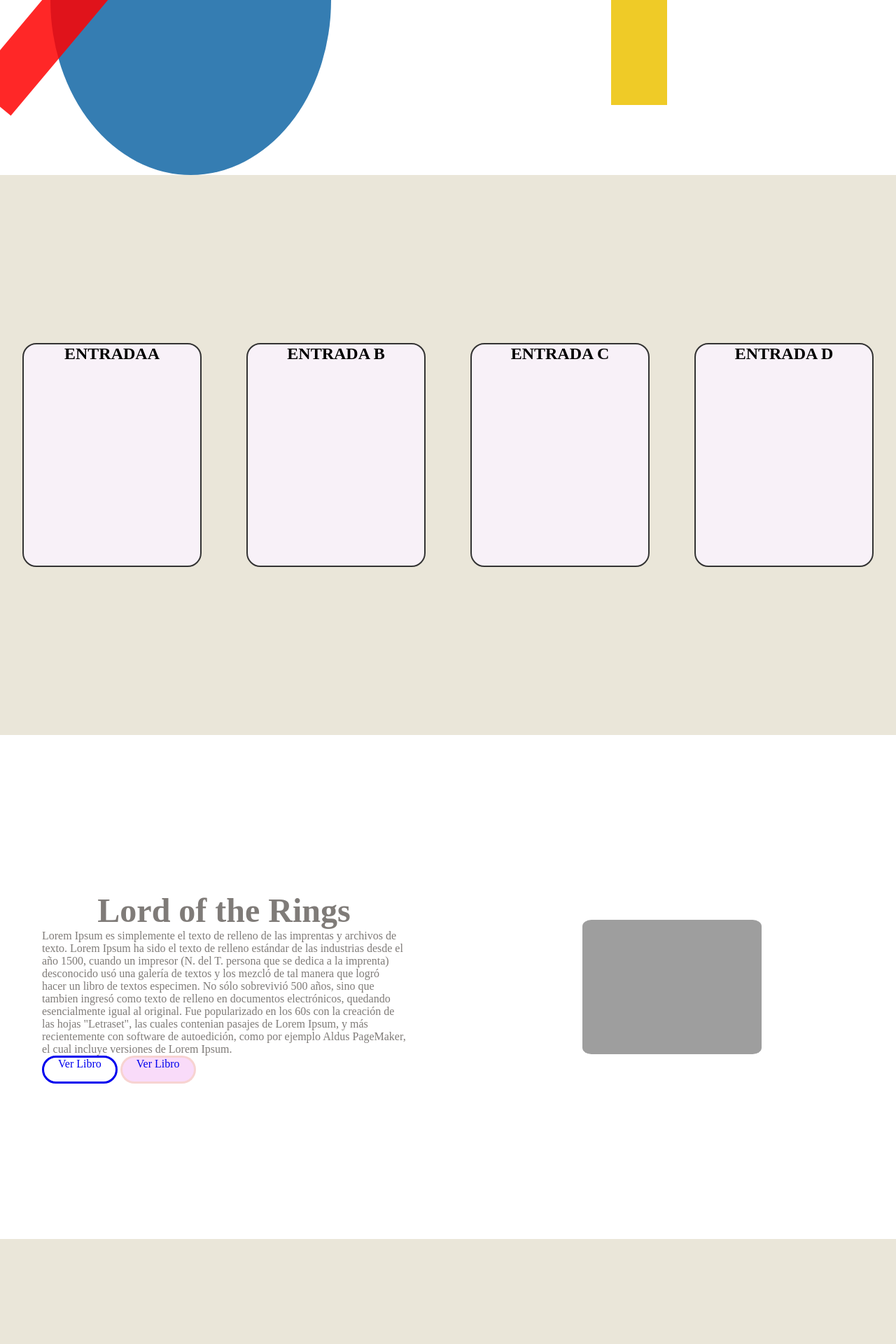
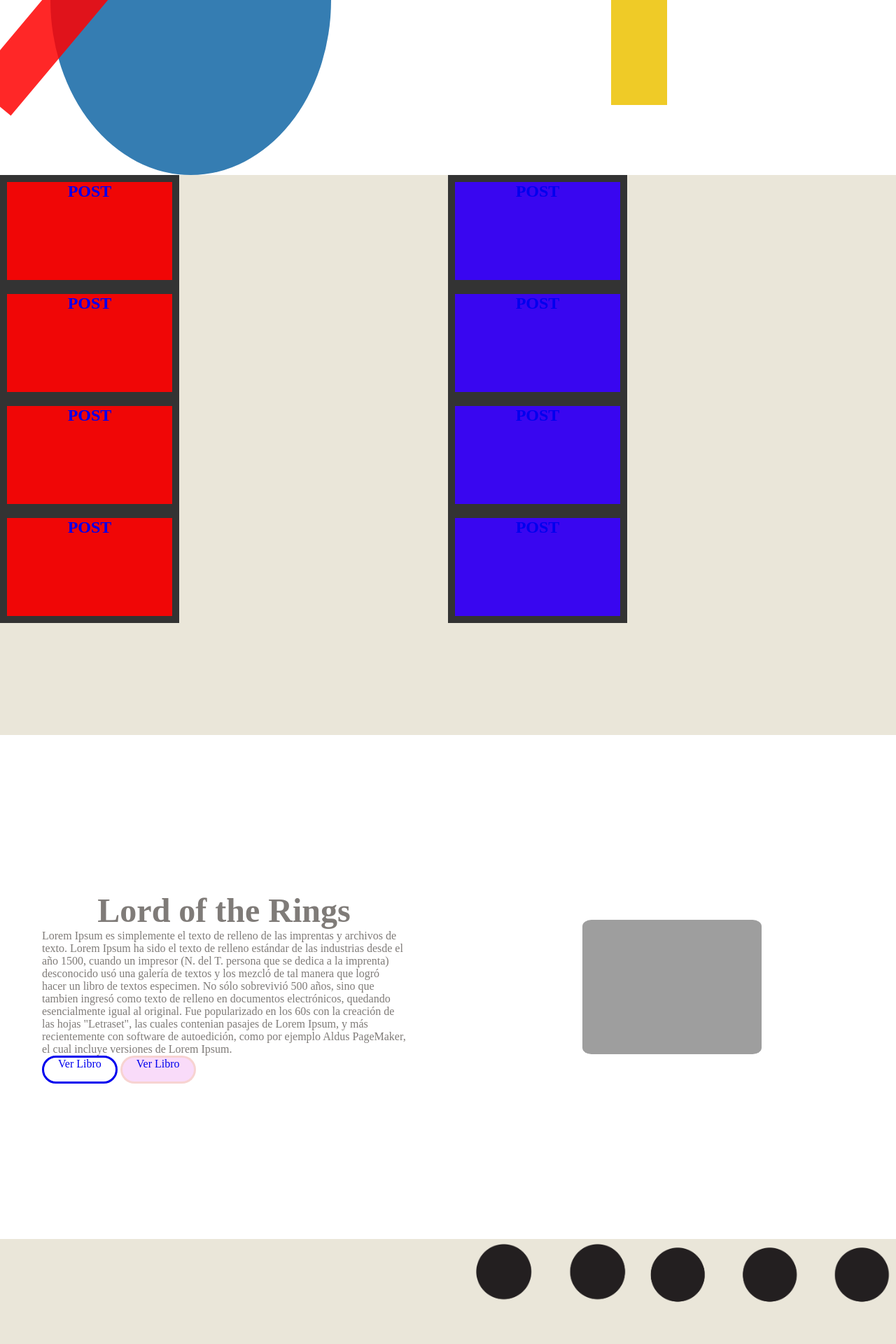
Before and after one commit to noe-mai/Repo-Escrbirnos, a PHP site: page / in a window 1280 px wide. Shown: the part 421-2341 px from the top of the page at 70% size. Run offline with PHP 8.4, Linux system fonts and the light colour scheme; grey boxes are pictures that could not be loaded.

Commit message:
Cambios en entradas

```diff
--- a/index.html
+++ b/index.html
@@ -35,19 +35,36 @@
         </div>
       </div>
 
-      <section class="entradas">
-        <article class="entradaa">
-          <h2>ENTRADAA</h2>
-        </article>
-        <article class="entradab">
-          <h2>ENTRADA B</h2>
-        </article>
-        <article class="entradac">
-          <h2>ENTRADA C</h2>
-        </article>
-        <article class="entradad">
-          <h2>ENTRADA D</h2>
-        </article>
+      <section class="posts">
+
+        <div class="post-top">
+          <article class="post">
+            <a href="#"> <h2>POST</h2></a>
+          </article>
+          <article class="post">
+            <a href="#"> <h2>POST</h2></a>
+          </article>
+          <article class="post">
+            <a href="#"> <h2>POST</h2></a>
+          </article>
+          <article class="post">
+            <a href="#"> <h2>POST</h2></a>
+          </article>
+        </div>
+        <div class="post-bottom">
+          <article class="post">
+            <a href="#"> <h2>POST</h2></a>
+          </article>
+          <article class="post">
+            <a href="#"> <h2>POST</h2></a>
+          </article>
+          <article class="post">
+            <a href="#"> <h2>POST</h2></a>
+          </article>
+          <article class="post">
+            <a href="#"> <h2>POST</h2></a>
+          </article>
+        </div>
       </section>
 
       <section class="box">
@@ -83,6 +100,8 @@
         <div class="red-rectangule"></div>
         <div class="purple-triangle"></div>
         <div class="yellow-square"></div>
+
+        <img src="./image/circles.png" alt="" />
       </div>
     </footer>
   </body>
--- a/styles.css
+++ b/styles.css
@@ -150,30 +150,55 @@ li {
 
 /* Entradas */
 
-.entradas {
+.posts {
   display: flex;
-  width: 100%;
+
+  justify-content: center;
+  width: 100vw;
   height: 100vh;
   background-color: #eae6d9;
-  flex-direction: row;
-  align-items: center;
-  justify-content: space-around;
-  margin: auto;
+
+  margin: 0 auto;
+  overflow: hidden;
 }
 
-.entradas article {
-  width: 20%;
-  height: 40%;
+.post-top {
+  width: 100%;
+  height: 50%;
+}
 
-  background-color: rgb(248, 241, 248);
-  border: solid #333 2px;
-  border-radius: 20px;
+.post-bottom {
+  width: 100%;
+  height: 50%;
+}
+
+.post-top article {
+  width: 20vw;
+  height: 20vh;
+
+  background-color: rgb(240, 6, 6);
+  border: solid #333 10px;
+}
+
+
+.post-bottom article {
+  width: 20vw;
+  height: 20vh;
+
+  background-color: rgb(57, 6, 240);
+  border: solid #333 10px;
 }
 
 h2 {
   text-align: center;
   padding: auto;
 }
+
+
+/*
+Aca comienza la seccion de recomendame
+*/
+
 
 .box {
   display: flex;
@@ -243,3 +268,14 @@ footer {
   height: 90vh;
   background-color: #eae6d9;
 }
+
+.shapes-footer {
+  display: flex;
+
+  justify-content: flex-end;
+  align-items: flex-end;
+}
+img {
+  width: 50%;
+  height: 100%;
+}
```
Also changed, not shown: image/background-bauhaus.png (renamed from image/Free Bauhaus Vector #3.png), image/circles.png (renamed from image/Free Bauhaus Vector #2-03.png).
